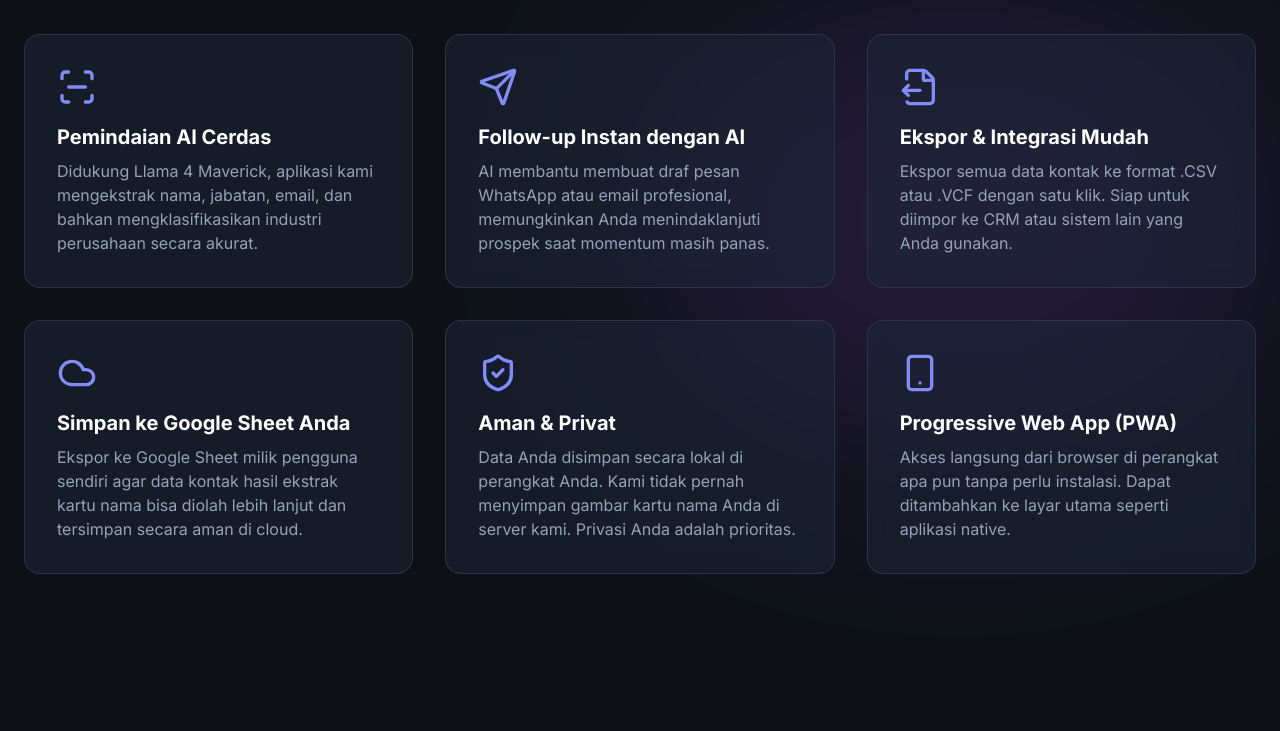
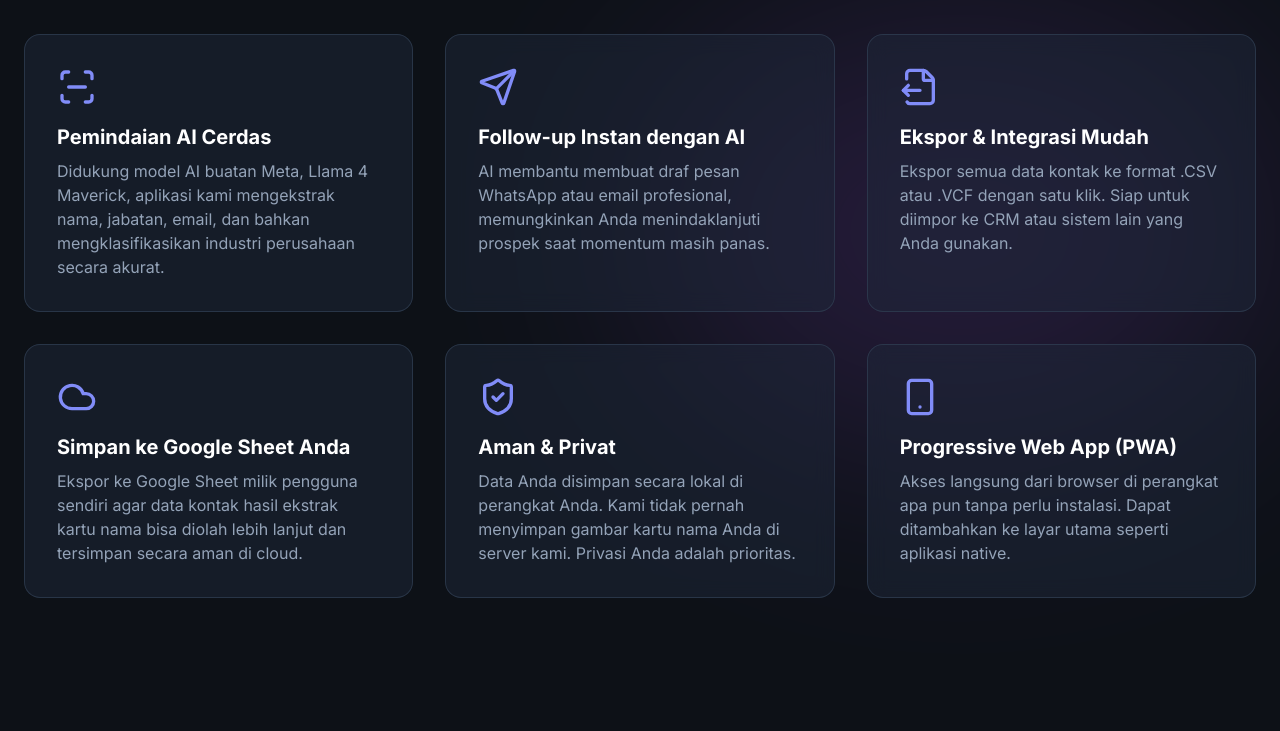
Before and after one commit to masisparmo/scannerkartunamallama, a plain HTML site: page page.html in a window 1280 px wide. Shown: the part 2368-3099 px from the top of the page. Drawn offline with nearby package versions, Linux system fonts and the light colour scheme.

Commit message:
Update feature description to clarify AI model used

```diff
--- a/page.html
+++ b/page.html
@@ -312,7 +312,7 @@
                 featuresTitle: "Dirancang untuk Produktivitas Maksimal",
                 featuresSubtitle: "Scanner Pintar bukan sekadar pemindai. Ini adalah platform lengkap untuk mengakselerasi siklus bisnis Anda, dari kontak pertama hingga kesepakatan.",
                 feature1Title: "Pemindaian AI Cerdas",
-                feature1Desc: "Didukung Llama 4 Maverick, aplikasi kami mengekstrak nama, jabatan, email, dan bahkan mengklasifikasikan industri perusahaan secara akurat.",
+                feature1Desc: "Didukung model AI buatan Meta, Llama 4 Maverick, aplikasi kami mengekstrak nama, jabatan, email, dan bahkan mengklasifikasikan industri perusahaan secara akurat.",
                 feature2Title: "Simpan ke Google Sheet Anda",
                 feature2Desc: "Ekspor ke Google Sheet milik pengguna sendiri agar data kontak hasil ekstrak kartu nama bisa diolah lebih lanjut dan tersimpan secara aman di cloud.",
                 feature3Title: "Follow-up Instan dengan AI",
```
